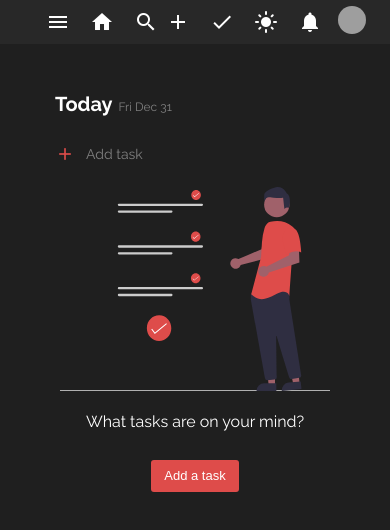
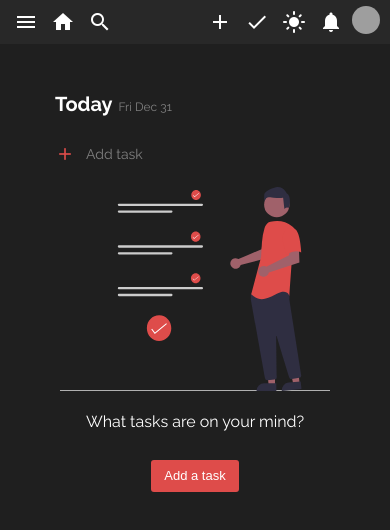
Before and after one commit to kindnemo/todo-list, a plain HTML site: page index.html in a window 390 px wide. Drawn offline with Linux system fonts and the light colour scheme; grey boxes are pictures that could not be loaded.

Commit message:
A little optimization for mobile

```diff
--- a/styling.css
+++ b/styling.css
@@ -225,3 +225,14 @@ li{
     border: 1px solid transparent;
     border-radius: 3px;
 }
+
+
+
+@media (max-width: 500px){
+    #navbar{
+        padding: 0 10px 0px 10px;
+    }
+    #left-icons, #right-icons{
+        gap: 5px;
+    }
+}
```
